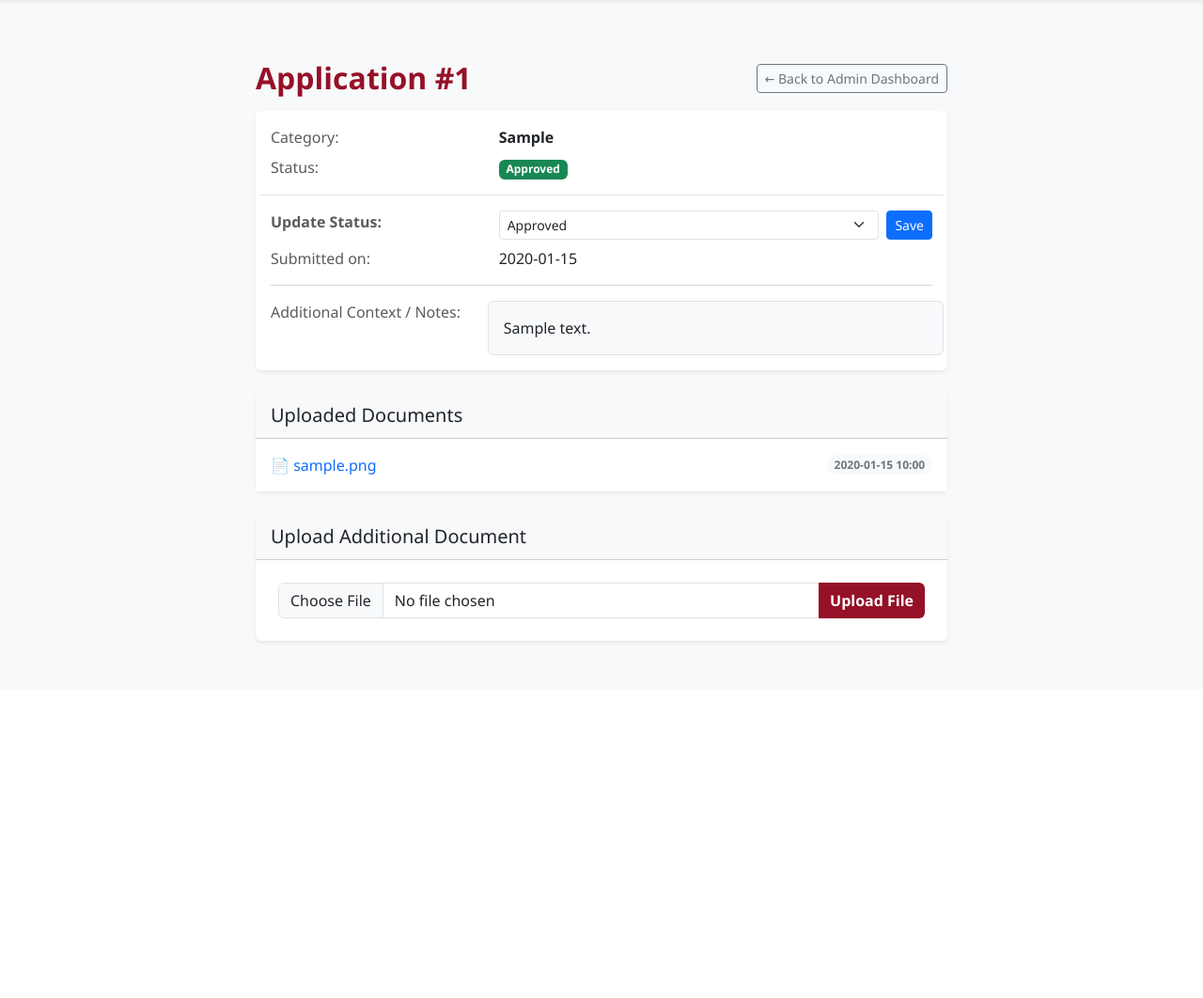
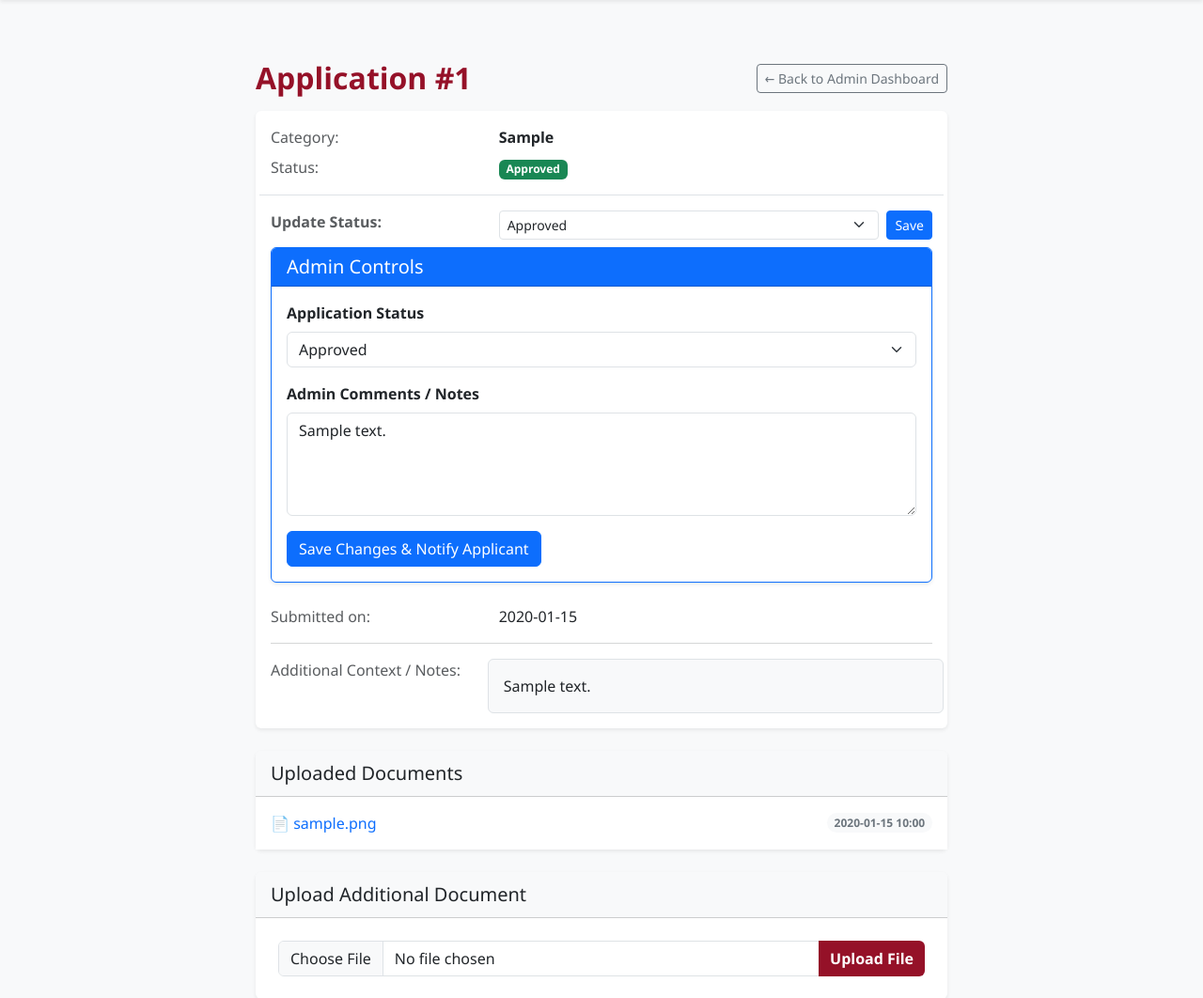
Before and after one commit to cfpetit/ayuda-inmigrante, a Flask app: page /cases/1 in a window 1280 px wide. Shown: the part 66-1128 px from the top of the page at 94% size. Before the commit the page ends 751 px from the top, so only its background shows below. Run offline with Flask 3, Linux system fonts and the light colour scheme; a user stored in the database is signed in; tables that the repository leaves empty hold one stand-in row (values such as "Sample post"); parts of the project's set-up code (start-up, migrations or seed data) failed here and were passed over.

Commit message:
Admin review fix

```diff
--- a/app/models.py
+++ b/app/models.py
@@ -27,6 +27,7 @@ class Case(db.Model):
     notes = db.Column(db.Text, nullable=True)
     created_at = db.Column(db.DateTime, default=datetime.utcnow)
     documents = db.relationship('Document', backref='case', lazy=True, cascade="all, delete-orphan")
+    admin_notes = db.Column(db.Text, nullable=True)
 
 class Document(db.Model):
     id = db.Column(db.Integer, primary_key=True)
--- a/app/public/templates/public/case_detail.html
+++ b/app/public/templates/public/case_detail.html
@@ -52,6 +52,33 @@
                         </form>
                     </div>
                 </div>
+                <div class="card shadow-sm border-primary mb-4">
+                    <div class="card-header bg-primary text-white">
+                        <h5 class="mb-0">Admin Controls</h5>
+                    </div>
+                    <div class="card-body">
+                        <form action="{{ url_for('admin.review_case', id=case.id) }}" method="POST">
+                            <input type="hidden" name="csrf_token" value="{{ csrf_token() }}">
+
+                            <div class="mb-3">
+                               <label class="form-label fw-bold">Application Status</label>
+                               <select name="status" class="form-select">
+                                   <option value="Pending Review" {% if case.status == 'Pending Review' %}selected{% endif %}>Pending Review</option>
+                                   <option value="Under Review" {% if case.status == 'Under Review' %}selected{% endif %}>Under Review</option>
+                                   <option value="Approved" {% if case.status == 'Approved' %}selected{% endif %}>Approved</option>
+                                   <option value="Rejected" {% if case.status == 'Rejected' %}selected{% endif %}>Rejected</option>
+                               </select>
+                            </div>
+
+                            <div class="mb-3">
+                                 <label class="form-label fw-bold">Admin Comments / Notes</label>
+                                 <textarea name="admin_notes" class="form-control" rows="4" placeholder="Write feedback, missing documents needed, or resolution details...">{{ case.admin_notes or '' }}</textarea>
+                            </div>
+
+                            <button type="submit" class="btn btn-primary">Save Changes & Notify Applicant</button>
+                        </form>
+                    </div>
+                </div>
                 {% endif %}
 
                 <div class="row mb-2">
@@ -64,6 +91,7 @@
                     <div class="col-sm-4 text-muted">Additional Context / Notes:</div>
                     <div class="col-sm-8 text-dark bg-light p-3 rounded border">{{ case.notes }}</div>
                 </div>
+
                 {% endif %}
             </div>
         </div>
```
Also changed, not shown: app/admin/routes.py (+34 -6 lines), migrations/versions/e93212df0271_added_admin_notes.py (added, +32 -0 lines).
